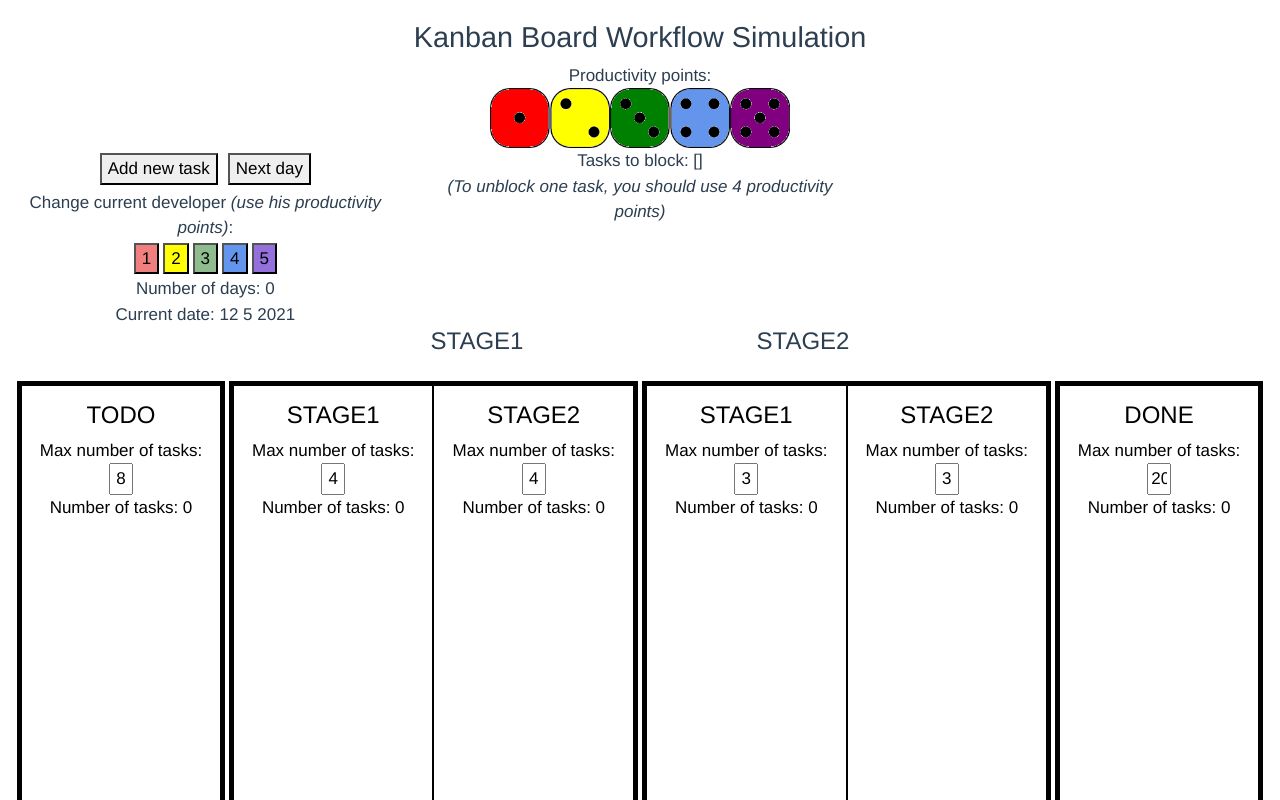
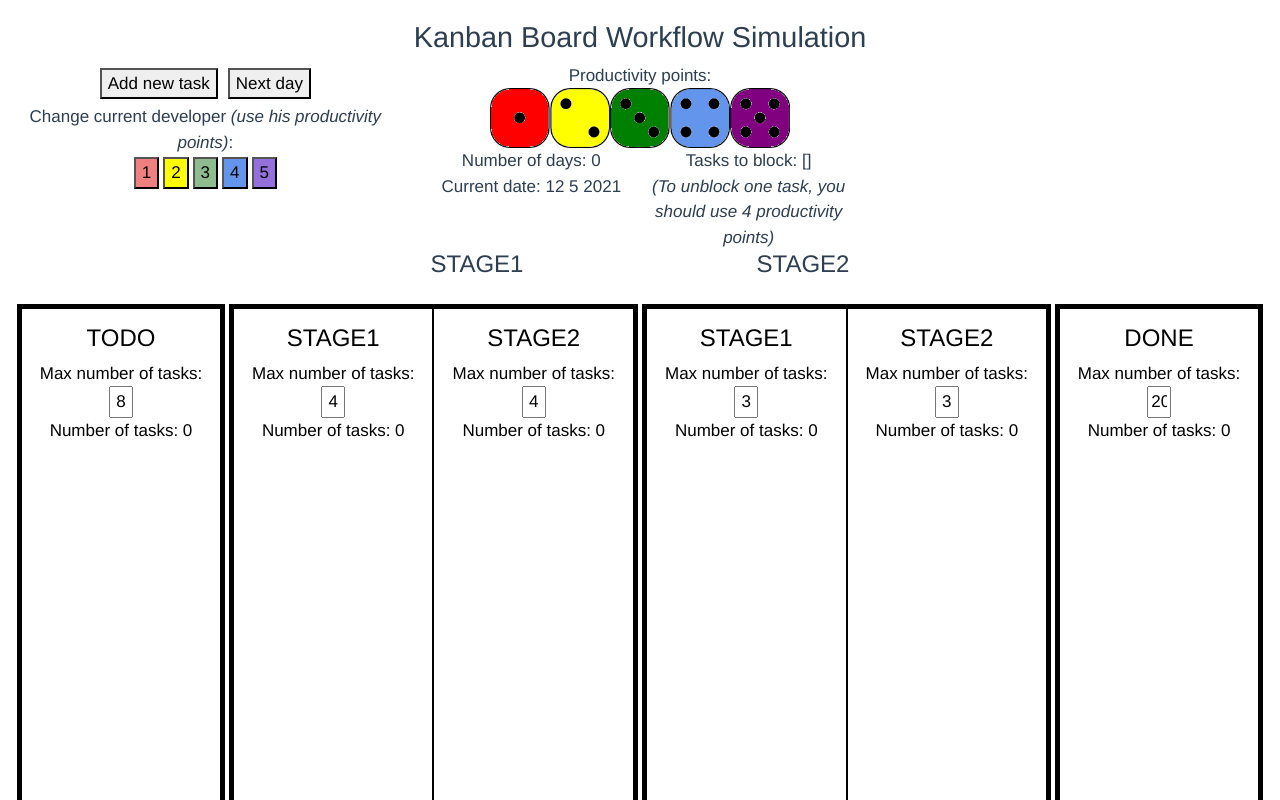
Before and after one commit to zakrzewskib/KanbanWorkflowSimulation, a Vue app: page / in a window 1280 px wide. Shown: the top 800 px of the page. Built offline with nearby package versions, Linux system fonts and the light colour scheme.

Commit message:
Change layout (rows and columns)

```diff
--- a/src/App.vue
+++ b/src/App.vue
@@ -1,41 +1,10 @@
 <template>
   <div id="app">
     <h1>{{ title }}</h1>
-    Productivity points: <br>
-    <img
-      :src="dice1.imgsource"
-      :width="dicesSize"
-      :height="dicesSize"
-      alt="dice1"
-    />
-    <img
-      :src="dice2.imgsource"
-      :width="dicesSize"
-      :height="dicesSize"
-      alt="dice2"
-    />
-    <img
-      :src="dice3.imgsource"
-      :width="dicesSize"
-      :height="dicesSize"
-      alt="dice3"
-    />
-    <img
-      :src="dice4.imgsource"
-      :width="dicesSize"
-      :height="dicesSize"
-      alt="dice4"
-    />
-    <img
-      :src="dice5.imgsource"
-      :width="dicesSize"
-      :height="dicesSize"
-      alt="dice5"
-    />
-    <div>
-      <div class="row">
-        <div class="col-4">
-          <div id="buttons">
+    <div class="row">
+      <div class="col-4">
+        <div>
+          <div>
             <div id="addNewTask">
               <AddTask @add-task="addTask" />
             </div>
@@ -64,8 +33,42 @@
               </div>
             </div>
           </div>
-
-          <div id="numberOfDays">
+        </div>
+      </div>
+      <div class="col-4">
+        Productivity points: <br />
+        <img
+          :src="dice1.imgsource"
+          :width="dicesSize"
+          :height="dicesSize"
+          alt="dice1"
+        />
+        <img
+          :src="dice2.imgsource"
+          :width="dicesSize"
+          :height="dicesSize"
+          alt="dice2"
+        />
+        <img
+          :src="dice3.imgsource"
+          :width="dicesSize"
+          :height="dicesSize"
+          alt="dice3"
+        />
+        <img
+          :src="dice4.imgsource"
+          :width="dicesSize"
+          :height="dicesSize"
+          alt="dice4"
+        />
+        <img
+          :src="dice5.imgsource"
+          :width="dicesSize"
+          :height="dicesSize"
+          alt="dice5"
+        />
+        <div class="row">
+          <div class="col-6" id="numberOfDays">
             Number of days: {{ currentDay }}
             <br />
             Current date:
@@ -73,10 +76,8 @@
             {{ currentDate.getMonth() + 1 }}
             {{ currentDate.getFullYear() }}
           </div>
-        </div>
 
-        <div class="col-4">
-          <div id="tasksToBlock">
+          <div class="col-6" id="tasksToBlock">
             Tasks to block: {{ tasksToBlock }}
             <br />
             <em>
@@ -199,7 +200,13 @@ export default {
       currentMemeber: 1,
       numberOfMemebers: 5,
 
-      colors: ["LightCoral", "yellow", "DarkSeaGreen", "CornflowerBlue", "MediumPurple"],
+      colors: [
+        "LightCoral",
+        "yellow",
+        "DarkSeaGreen",
+        "CornflowerBlue",
+        "MediumPurple",
+      ],
 
       dicesRed: [
         {
@@ -562,12 +569,18 @@ h2 {
   font-size: 1.5rem;
 }
 
-#numberOfDays,
-#tasksToBlock {
-  font-size: 17px;
+#middleColumn {
+  overflow: hidden;
 }
 
-[id^=developer] {
+#numberOfDays {
+  float: left;
+}
+#tasksToBlock {
+  float: left;
+}
+
+[id^="developer"] {
   margin: 2px;
 }
 
```
